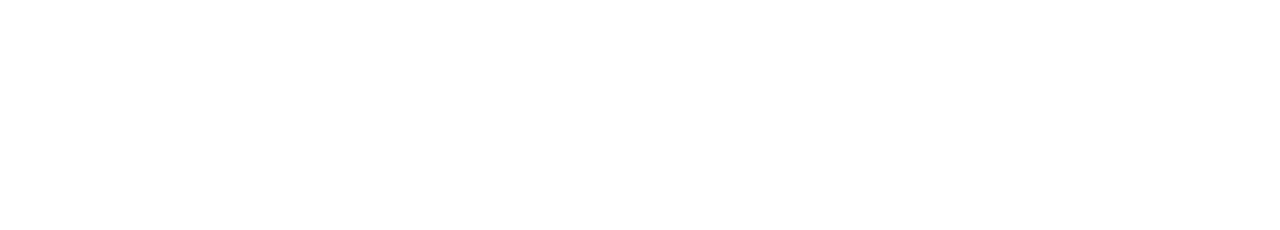
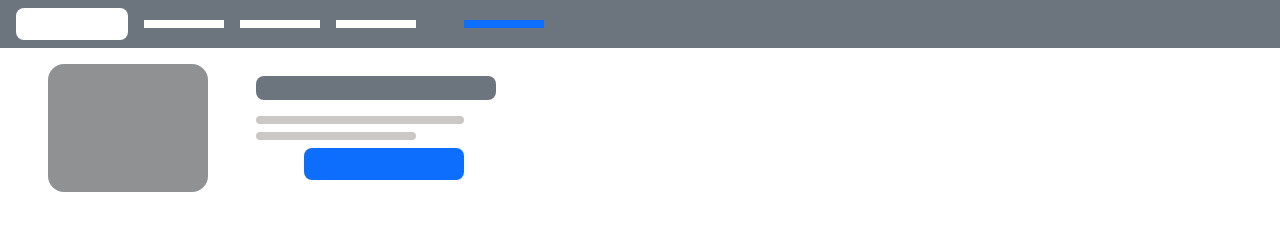
Before and after one commit to RolandSzB/MockupBootstrapTema5, a website: page index.html in a window 1280 px wide. Drawn offline with nearby package versions, Linux system fonts and the light colour scheme.

Commit message:
Menu bar and first row added

```diff
--- a/index.html
+++ b/index.html
@@ -3,7 +3,85 @@
   <head>
     <meta charset="UTF-8" />
     <meta name="viewport" content="width=device-width, initial-scale=1.0" />
-    <title>Document</title>
+    <title>Bootstrap Tema 4</title>
+    <link
+      rel="stylesheet"
+      href="node_modules/bootstrap/dist/css/bootstrap.min.css"
+    />
+    <style>
+      .icon-box {
+        width: 7rem;
+        height: 2rem;
+        border-radius: 0.5rem;
+        margin-left: 1rem;
+      }
+      .title-box {
+        width: 5rem;
+        height: 0.5rem;
+        margin-left: 1rem;
+      }
+      .menu-box {
+        width: 5rem;
+        height: 0.5rem;
+        margin-left: 3rem;
+        margin-right: 1rem;
+      }
+      .image-size {
+        width: 10rem;
+        height: 8rem;
+
+        border-radius: 1rem;
+      }
+      .container-size {
+        width: 100%;
+        margin: 0rem;
+      }
+      .title-area {
+        width: 15rem;
+        height: 1.5rem;
+        border-radius: 0.5rem;
+      }
+      .text1-area {
+        width: 13rem;
+        height: 0.5rem;
+        border-radius: 0.5rem;
+      }
+      .text2-area {
+        width: 10rem;
+        height: 0.5rem;
+        border-radius: 0.5rem;
+      }
+      .button-area {
+        width: 10rem;
+        height: 2rem;
+        border-radius: 0.5rem;
+      }
+      .bg-custom-gray {
+        background-color: #c9c8c7;
+      }
+    </style>
   </head>
-  <body></body>
+  <body>
+    <!-- Home -->
+    <div
+      class="d-flex flex-row bg-secondary align-items-center"
+      style="height: 3rem"
+    >
+      <div class="bg-white icon-box"></div>
+      <div class="bg-white title-box"></div>
+      <div class="bg-white title-box"></div>
+      <div class="bg-white title-box"></div>
+      <div class="bg-primary menu-box"></div>
+    </div>
+    <!-- First Row -->
+    <div class="d-flex flex-row align-items-center container-size mt-3">
+      <div class="placeholder image-size ms-5"></div>
+      <div class="flex-column ms-5">
+        <div class="bg-secondary title-area mb-3"></div>
+        <div class="bg-custom-gray text1-area mb-2"></div>
+        <div class="bg-custom-gray text2-area mb-2"></div>
+        <div class="bg-primary button-area ms-5"></div>
+      </div>
+    </div>
+  </body>
 </html>
```
